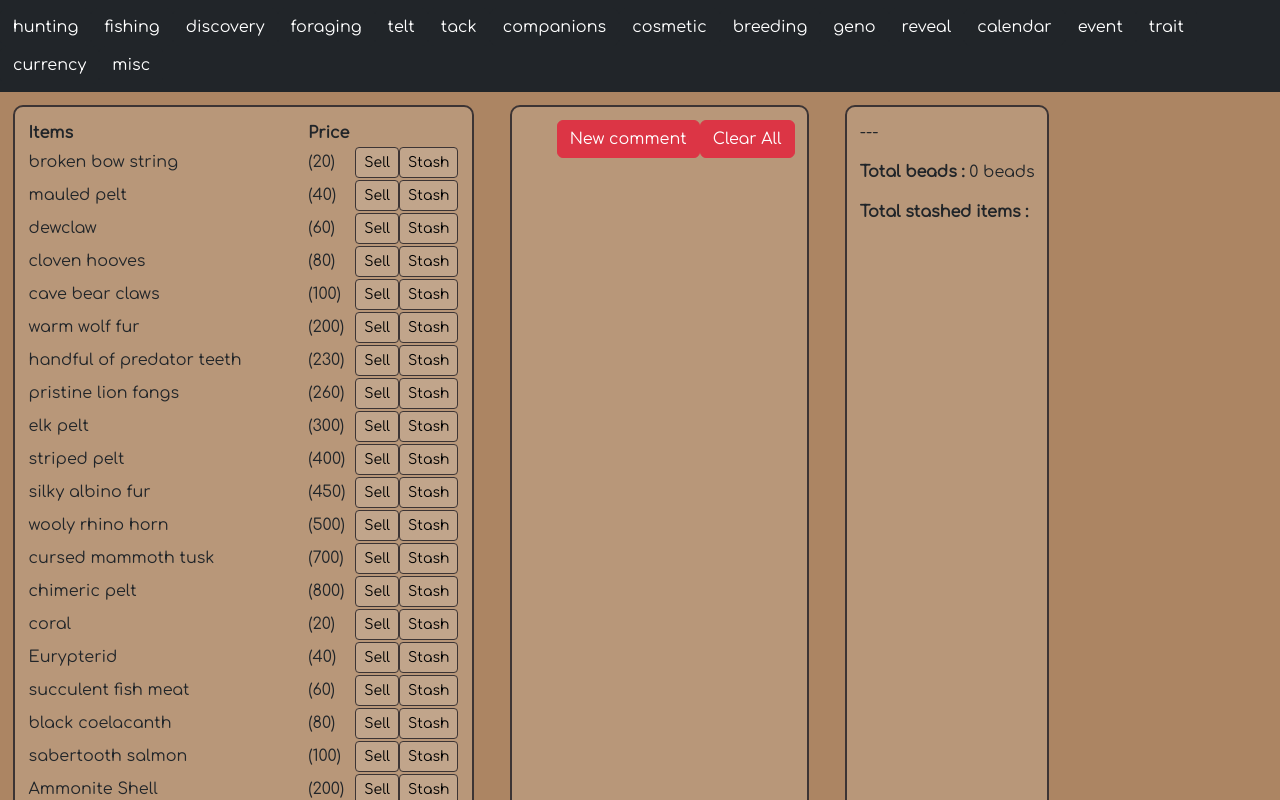
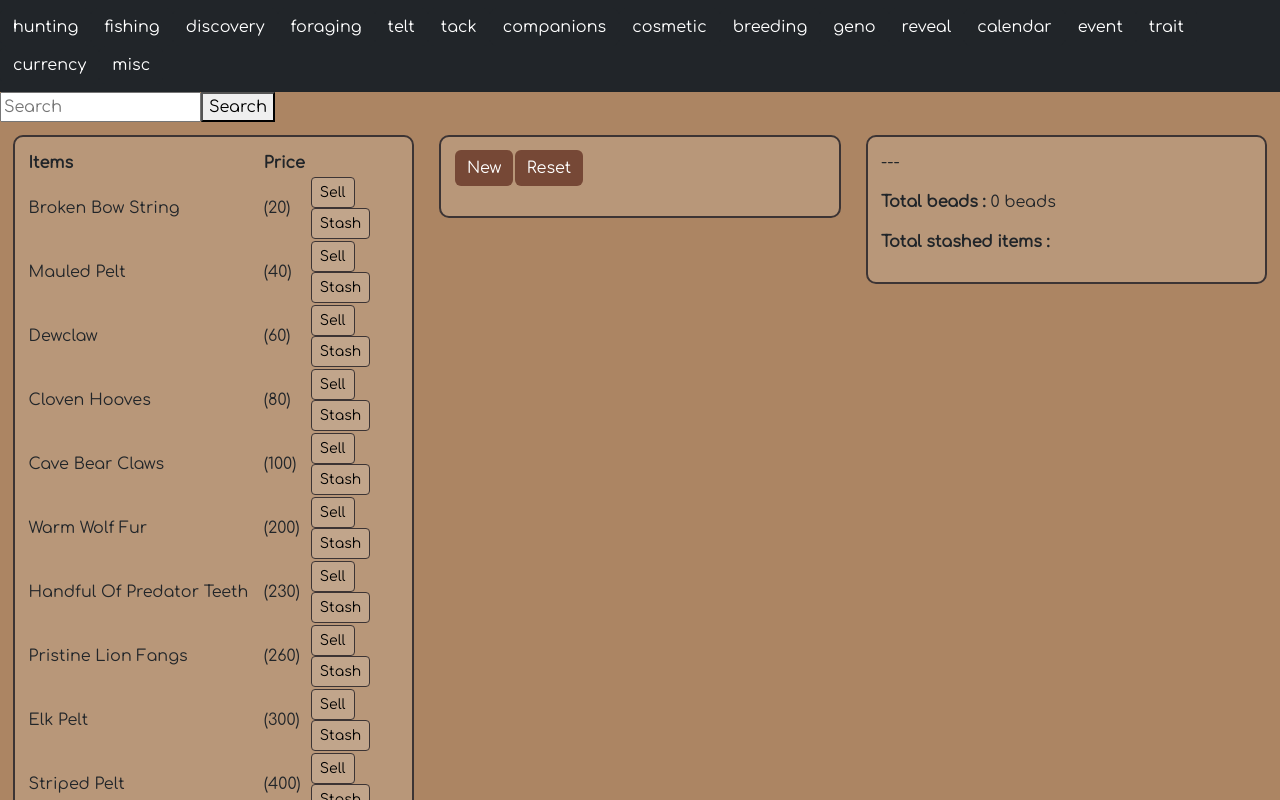
Before and after one commit to AidenHighope/Prehistoria-Redeemer-2.0, an Angular app: page / in a window 1280 px wide. Shown: the top 800 px of the page. Built offline with nearby package versions, Linux system fonts and the light colour scheme; a web font is replaced by a local one.

Commit message:
search bar + sorted items

```diff
--- a/src/app/Item-grp/items/items.component.html
+++ b/src/app/Item-grp/items/items.component.html
@@ -98,6 +98,15 @@
     </button>
   </form>
 </nav>
+<div>
+  <input
+    type="text"
+    placeholder="Search"
+    [(ngModel)]="input"
+    (keyup.enter)="searchItem(input)"
+  />
+  <button (click)="searchItem(input)">Search</button>
+</div>
 
 <section class="flexy">
   <article class="Mybox">
@@ -111,7 +120,7 @@
       </thead>
       <tbody>
         <tr *ngFor="let item of database">
-          <td>{{ item.name }}</td>
+          <td>{{ item.name | titlecase }}</td>
           <td>({{ item.price }})</td>
           <td>
             <button
@@ -134,21 +143,23 @@
     </table>
   </article>
   <article class="Mybox">
-    <ul>
+    <div class="btn-container">
       <button
-        class="btn btn-danger"
+        class="btn btn-danger btn"
         (click)="newComment()"
         [disabled]="Comment.length >= 5 || buttonDisabled"
       >
-        New comment
+        New
       </button>
-      <button class="btn btn-danger" (click)="clearAll()">Clear All</button>
+      <button class="btn btn-danger btn" (click)="clearAll()">Reset</button>
+    </div>
+    <ul>
       <li *ngFor="let item of currentRedeem">
         <button class="btn btn-danger btn-sm" (click)="addQty(item)">+</button>
         <button class="btn btn-danger btn-sm" (click)="minusQty(item)">
           -
         </button>
-        {{ item.qty }} {{ item.itemType.name }}
+        {{ item.qty }} {{ item.itemType.name | titlecase }}
         <span *ngIf="item.isStashed">(STASHED)</span>
         <span *ngIf="!item.isStashed"
           >({{ item.itemType.price * item.qty }})</span
@@ -163,7 +174,7 @@
       <p><b>Items :</b></p>
       <ul>
         <li *ngFor="let lootItem of item.loot">
-          x{{ lootItem.qty }} {{ lootItem.itemType.name }}
+          x{{ lootItem.qty }} {{ lootItem.itemType.name | titlecase }}
           <span *ngIf="lootItem.isStashed">(STASHED)</span>
           <span *ngIf="!lootItem.isStashed"
             >({{ lootItem.itemType.price * lootItem.qty }})</span
@@ -179,7 +190,7 @@
     <ul>
       <ng-container *ngFor="let item of processedItems()">
         <li *ngIf="item.isStashed">
-          <span>{{ item.qty }} x {{ item.itemType.name }}</span>
+          <span>{{ item.qty }} x {{ item.itemType.name | titlecase }}</span>
         </li>
       </ng-container>
     </ul>
--- a/src/app/Item-grp/items/items.component.scss
+++ b/src/app/Item-grp/items/items.component.scss
@@ -0,0 +1,3 @@
+.btn-container {
+  display: inline-flex;
+}
--- a/src/app/Item-grp/items/items.component.ts
+++ b/src/app/Item-grp/items/items.component.ts
@@ -22,9 +22,21 @@ export class ItemsComponent {
   oneRedeem: redeemItem[] = [];
   Comment: admincomment[] = [];
   buttonDisabled: boolean = false;
+  input: string = '';
+
+  //#region filter and search
+
   filterCategory(name: string): void {
     this.database = this.itemService.getByCategory(name);
   }
+
+  searchItem(name: string): void {
+    this.database = this.itemService.getOne(name);
+    this.input = '';
+  }
+
+  //#endregion
+
   //#region items handling
   addOrStash(item: gameitems, bool: string) {
     this.itemService.redeemOne(item);
@@ -134,7 +146,7 @@ export class ItemsComponent {
         });
       }
     });
-
+    groupedItems.sort((a, b) => a.itemType.name.localeCompare(b.itemType.name));
     return groupedItems;
   }
   //#endregion
--- a/src/app/Services/items.service.ts
+++ b/src/app/Services/items.service.ts
@@ -60,7 +60,7 @@ export class ItemsService {
     { name: 'chamomile', category: 'foraging', price: 80 },
     { name: 'marigold', category: 'foraging', price: 100 },
     { name: 'berries', category: 'foraging', price: 200 },
-    { name: 'berries', category: 'foraging', price: 230 },
+    { name: 'apple', category: 'foraging', price: 230 },
     { name: 'mint', category: 'foraging', price: 260 },
     { name: 'aloe vera', category: 'foraging', price: 300 },
     { name: 'catnip', category: 'foraging', price: 400 },
@@ -68,7 +68,6 @@ export class ItemsService {
     { name: 'hawthorn', category: 'foraging', price: 500 },
     { name: 'strawberries', category: 'foraging', price: 700 },
     { name: 'cherries', category: 'foraging', price: 800 },
-    { name: 'ochre', category: 'foraging', price: 20 },
     { name: 'titanoboa scales', category: 'telt', price: 220 },
     { name: 'passion fruit', category: 'telt', price: 240 },
     { name: 'vanilla', category: 'telt', price: 260 },
@@ -318,7 +317,6 @@ export class ItemsService {
     { name: 'chocolate eggs', category: 'event', price: 900 },
     { name: 'golden fox bell', category: 'event', price: 1500 },
     { name: 'carrot cake', category: 'event', price: 1500 },
-    { name: 'stardust', category: 'reveal', price: 100 },
     { name: 'wiggling burlap sack', category: 'Reveal', price: 10 },
     { name: 'chewed up hunters pack', category: 'reveal', price: 10 },
     { name: 'clawed medicinal bag', category: 'reveal', price: 10 },
@@ -441,6 +439,22 @@ export class ItemsService {
     return this._database.filter((items) => items.category === category);
   }
 
+  getActivities(): gameitems[] {
+    return this._database.filter(
+      (item) =>
+        item.category === 'hunting' ||
+        'fishing' ||
+        'foraging' ||
+        'discovery' ||
+        'telt'
+    );
+  }
+
+  getOne(name: string): gameitems[] {
+    name.trim().toLowerCase();
+    return this._database.filter((items) => items.name.toLowerCase() === name);
+  }
+
   redeemOne(item: gameitems): void {
     this._redeems.push(item);
   }
--- a/src/styles.scss
+++ b/src/styles.scss
@@ -5,6 +5,9 @@ $mainbg: #ac8563;
 $boxbg: #b89779;
 $border: #3c3434;
 $button: #c1a58b;
+$danger: #764836;
+$dangerHover: #5d2d1a;
+$dangerDisabled: rgb(128, 115, 110);
 
 html body {
   background-color: $mainbg;
@@ -16,6 +19,10 @@ nav ul {
   display: block;
 }
 
+li {
+  list-style-type: none;
+}
+
 h1,
 h2,
 h3 {
@@ -25,13 +32,15 @@ h3 {
 .flexy {
   display: flex;
   flex-direction: row;
-  gap: 10px;
+  justify-content: space-around;
 }
 
 .Mybox {
   background-color: $boxbg;
   border: 2px solid $border;
   border-radius: 10px;
+  height: fit-content;
+  width: 100%;
   padding: 1%;
   margin: 1%;
 }
@@ -49,3 +58,17 @@ nav {
 .btn-secondary:hover {
   background-color: #937f6d;
 }
+
+.btn-danger {
+  margin: 0.5%;
+  background-color: $danger;
+  border: none;
+}
+
+.btn-danger:hover {
+  background-color: $dangerHover;
+}
+
+.btn-danger:disabled {
+  background-color: $dangerDisabled;
+}
```
Also changed, not shown: src/app/app.module.ts (+5 -12 lines), 1 other file (tests, documents, lock files or other folders).
